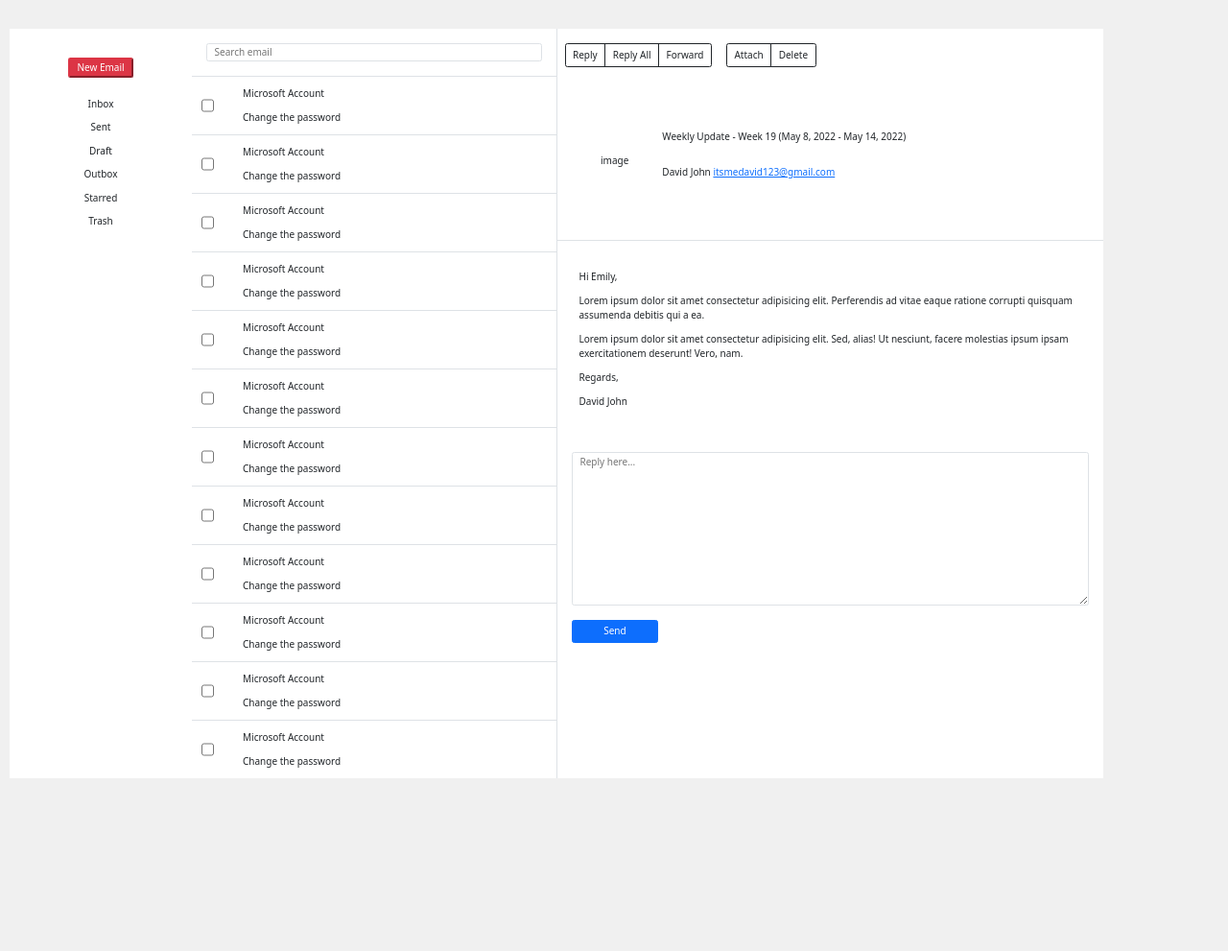
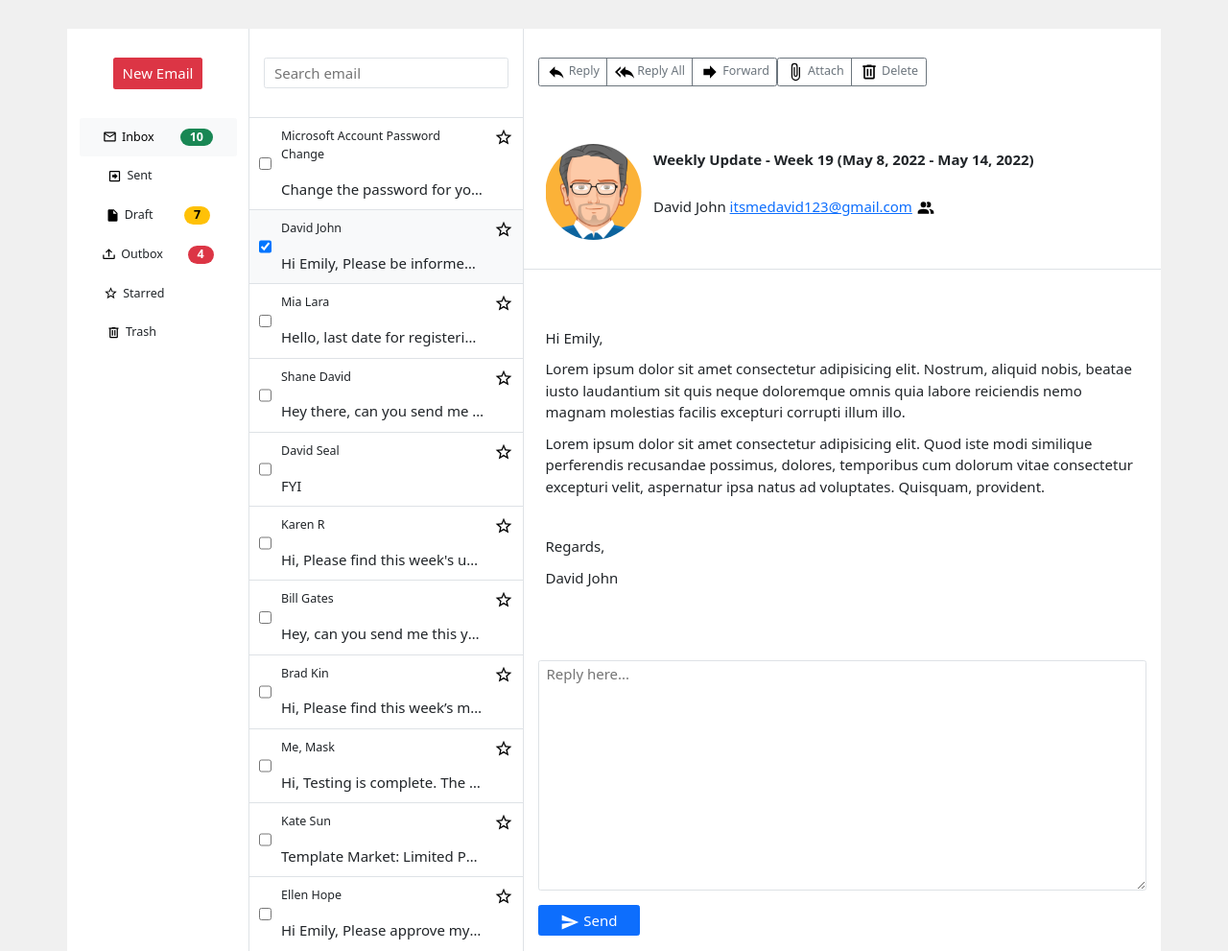
Before and after one commit to Derek-Lim/bootstrap-email-lim, a plain HTML site: page index.html in a window 1280 px wide. Shown: the whole page at 96% size. Before the commit the page ends 811 px from the top, so only its background shows below. Drawn offline with nearby package versions, Linux system fonts and the light colour scheme.

Commit message:
Add icons.

```diff
--- a/index.html
+++ b/index.html
@@ -7,153 +7,207 @@
   <link rel="stylesheet" href="style.css">
   <title>Bootstrap Grid Project</title>
 </head>
-<body>
+<body class="d-flex justify-content-center">
   <script src="https://cdn.jsdelivr.net/npm/bootstrap@5.0.2/dist/js/bootstrap.bundle.min.js" integrity="sha384-MrcW6ZMFYlzcLA8Nl+NtUVF0sA7MsXsP1UyJoMp4YLEuNSfAP+JcXn/tWtIaxVXM" crossorigin="anonymous"></script>
 
   <div class="container mx-3 mt-5">
-    <div class="row">
-
-      <div class="col-2 d-none d-lg-block p-5">
-        <div class="row justify-content-center">
-          <button type="button" class="col-auto btn-danger rounded mb-4">New Email</button>
-          <button class="btn">Inbox</button>
-          <button class="btn">Sent</button>
-          <button class="btn">Draft</button>
-          <button class="btn">Outbox</button>
-          <button class="btn">Starred</button>
-          <button class="btn">Trash</button>
+    <div class="row bg-white">
+      <div class="col-2 d-none d-lg-block p-3 py-5 border-end">
+        <div class="row justify-content-center mx-1">
+          <button type="button" class="col-auto btn-danger rounded mb-4 border-0 fs-4 px-3 py-2 mb-5">New Email</button>
+          <button class="btn btn-light text-start d-flex flex-row justify-content-around p-3">
+            <div class="d-flex gap-2 align-items-center">
+              <img src="email-outline.svg" alt="" height="15">
+              <div class="fs-5">Inbox</div>
+            </div>
+            <div class="btn-success rounded-pill px-3 fs-5 fw-bold">10</div>
+          </button>
+          <button class="btn text-start d-flex flex-row justify-content-around p-3">
+            <div class="d-flex gap-2 align-items-center">
+              <img src="arrow-right-bold-box-outline.svg" alt="" height="15">
+              <div class="fs-5">Sent</div>
+            </div>
+            <div class="btn-success rounded-pill px-3 fs-5 fw-bold"></div>
+          </button>
+          <button class="btn text-start d-flex flex-row justify-content-around p-3">
+            <div class="d-flex gap-2 align-items-center">
+              <img src="file.svg" alt="" height="15">
+              <div class="fs-5">Draft</div>
+            </div>
+            <div class="btn-warning rounded-pill px-3 fs-5 fw-bold">7</div>
+          </button>
+          <button class="btn text-start d-flex flex-row justify-content-around p-3">
+            <div class="d-flex gap-2 align-items-center">
+              <img src="tray-arrow-up.svg" alt="" height="15">
+              <div class="fs-5">Outbox</div>
+            </div>
+            <div class="btn-danger rounded-pill px-3 fs-5 fw-bold">4</div>
+          </button>
+          <button class="btn text-start d-flex flex-row justify-content-around p-3">
+            <div class="d-flex gap-2 align-items-center">
+              <img src="star-outline.svg" alt="" height="15">
+              <div class="fs-5">Starred</div>
+            </div>
+            <div class="btn-success rounded-pill px-3 fs-5 fw-bold"></div>
+          </button>
+          <button class="btn text-start d-flex flex-row justify-content-around p-3">
+            <div class="d-flex gap-2 align-items-center">
+              <img src="trash-can-outline.svg" alt="" height="15">
+              <div class="fs-5">Trash</div>
+            </div>
+            <div class="btn-success rounded-pill px-3 fs-5 fw-bold"></div>
+          </button>
         </div>
       </div>
-
-      <div class="col-md-3 col-lg-4">
-
-        <div class="row p-4">
-          <input type="text" placeholder="Search email" class="col border rounded">
-        </div>
-
-        <div class="row p-3 border-top">
-          <input type="checkbox" class="col-auto">
-          <div class="col px-5 d-grid gap-3">
-            <div>Microsoft Account</div>
-            <div>Change the password</div>
-          </div>
+      <div class="col-md-3 col-lg-3">
+        <div class="row p-4 py-5">
+          <input type="text" placeholder="Search email" class="searchbar col border rounded fs-4 p-3 py-4">
         </div>
         <div class="row p-3 border-top">
           <input type="checkbox" class="col-auto">
-          <div class="col px-5 d-grid gap-3">
-            <div>Microsoft Account</div>
-            <div>Change the password</div>
+          <div class="col px-3 d-grid gap-4">
+            <div class="fs-5">Microsoft Account Password Change</div>
+            <div class="text-truncate fs-4">Change the password for your Microsoft Account</div>
           </div>
+          <img src="star-outline.svg" alt="" height="20" class="col-auto p-0">
+        </div>
+        <div class="row p-3 border-top bg-light">
+          <input type="checkbox" checked class="col-auto">
+          <div class="col px-3 d-grid gap-4">
+            <div class="fs-5">David John</div>
+            <div class="text-truncate fs-4">Hi Emily, Please be informed that</div>
+          </div>
+          <img src="star-outline.svg" alt="" height="20" class="col-auto p-0">
         </div>
         <div class="row p-3 border-top">
           <input type="checkbox" class="col-auto">
-          <div class="col px-5 d-grid gap-3">
-            <div>Microsoft Account</div>
-            <div>Change the password</div>
+          <div class="col px-3 d-grid gap-4">
+            <div class="fs-5">Mia Lara</div>
+            <div class="text-truncate fs-4">Hello, last date for registering for the annual music event </div>
           </div>
+          <img src="star-outline.svg" alt="" height="20" class="col-auto p-0">
         </div>
         <div class="row p-3 border-top">
           <input type="checkbox" class="col-auto">
-          <div class="col px-5 d-grid gap-3">
-            <div>Microsoft Account</div>
-            <div>Change the password</div>
+          <div class="col px-3 d-grid gap-4">
+            <div class="fs-5">Shane David</div>
+            <div class="text-truncate fs-4">Hey there, can you send me this year’s holiday calendar</div>
           </div>
+          <img src="star-outline.svg" alt="" height="20" class="col-auto p-0">
         </div>
         <div class="row p-3 border-top">
           <input type="checkbox" class="col-auto">
-          <div class="col px-5 d-grid gap-3">
-            <div>Microsoft Account</div>
-            <div>Change the password</div>
+          <div class="col px-3 d-grid gap-4">
+            <div class="fs-5">David Seal</div>
+            <div class="text-truncate fs-4">FYI</div>
           </div>
+          <img src="star-outline.svg" alt="" height="20" class="col-auto p-0">
         </div>
         <div class="row p-3 border-top">
           <input type="checkbox" class="col-auto">
-          <div class="col px-5 d-grid gap-3">
-            <div>Microsoft Account</div>
-            <div>Change the password</div>
+          <div class="col px-3 d-grid gap-4">
+            <div class="fs-5">Karen R</div>
+            <div class="text-truncate fs-4">Hi, Please find this week's update</div>
           </div>
+          <img src="star-outline.svg" alt="" height="20" class="col-auto p-0">
         </div>
         <div class="row p-3 border-top">
           <input type="checkbox" class="col-auto">
-          <div class="col px-5 d-grid gap-3">
-            <div>Microsoft Account</div>
-            <div>Change the password</div>
+          <div class="col px-3 d-grid gap-4">
+            <div class="fs-5">Bill Gates</div>
+            <div class="text-truncate fs-4">Hey, can you send me this year’s holiday calendar ?</div>
           </div>
+          <img src="star-outline.svg" alt="" height="20" class="col-auto p-0">
         </div>
         <div class="row p-3 border-top">
           <input type="checkbox" class="col-auto">
-          <div class="col px-5 d-grid gap-3">
-            <div>Microsoft Account</div>
-            <div>Change the password</div>
+          <div class="col px-3 d-grid gap-4">
+            <div class="fs-5">Brad Kin</div>
+            <div class="text-truncate fs-4">Hi, Please find this week’s monitoring report in the attachment</div>
           </div>
+          <img src="star-outline.svg" alt="" height="20" class="col-auto p-0">
         </div>
         <div class="row p-3 border-top">
           <input type="checkbox" class="col-auto">
-          <div class="col px-5 d-grid gap-3">
-            <div>Microsoft Account</div>
-            <div>Change the password</div>
+          <div class="col px-3 d-grid gap-4">
+            <div class="fs-5">Me, Mask</div>
+            <div class="text-truncate fs-4">Hi, Testing is complete. The system is ready to go live.</div>
           </div>
+          <img src="star-outline.svg" alt="" height="20" class="col-auto p-0">
         </div>
         <div class="row p-3 border-top">
           <input type="checkbox" class="col-auto">
-          <div class="col px-5 d-grid gap-3">
-            <div>Microsoft Account</div>
-            <div>Change the password</div>
+          <div class="col px-3 d-grid gap-4">
+            <div class="fs-5">Kate Sun</div>
+            <div class="text-truncate fs-4">Template Market: Limited Period Offer!!!</div>
           </div>
+          <img src="star-outline.svg" alt="" height="20" class="col-auto p-0">
         </div>
         <div class="row p-3 border-top">
           <input type="checkbox" class="col-auto">
-          <div class="col px-5 d-grid gap-3">
-            <div>Microsoft Account</div>
-            <div>Change the password</div>
+          <div class="col px-3 d-grid gap-4">
+            <div class="fs-5">Ellen Hope</div>
+            <div class="text-truncate fs-4">Hi Emily, Please approve my leaves for 10 days from 10th</div>
+          </div>
+          <img src="star-outline.svg" alt="" height="20" class="col-auto p-0">
+        </div>
+      </div>
+      <div class="col-9 col-lg-7 d-none d-md-block border-start">
+        <div class="row p-4 py-5">
+          <div class="col-auto btn-group px-0">
+            <button class="btn btn-outline-secondary fs-5">
+              <img src="reply.svg" alt="" height="20">
+              Reply
+            </button>
+            <button class="btn btn-outline-secondary fs-5">
+              <img src="reply-all.svg" alt="" height="20">
+              Reply All
+            </button>
+            <button class="btn btn-outline-secondary fs-5">
+              <img src="forward.svg" alt="" srcset="" height="20">
+              Forward
+            </button>
+          </div>
+          <div class="col-auto btn-group px-0">
+            <button class="btn btn-outline-secondary fs-5">
+              <img src="paperclip.svg" alt="" height="20">
+              Attach
+            </button>
+            <button class="btn btn-outline-secondary fs-5">
+              <img src="trash-can-outline.svg" alt="" height="20">
+              Delete
+            </button>
           </div>
         </div>
-        <div class="row p-3 border-top">
-          <input type="checkbox" class="col-auto">
-          <div class="col px-5 d-grid gap-3">
-            <div>Microsoft Account</div>
-            <div>Change the password</div>
+        <div class="row px-4 border-bottom">
+          <img src="avatar1.png" alt="" height="100" class="col-auto my-5 rounded-circle">
+          <div class="col-9 p-2 my-5 d-grid gap-3">
+            <div class="fw-bold fs-4">Weekly Update - Week 19 (May 8, 2022 - May 14, 2022)</div>
+            <div class="fs-4">
+              David John
+              <a href="" class="fs-4">itsmedavid123@gmail.com</a>
+              <img src="account-multiple.svg" alt="" height="20">
+            </div>
           </div>
         </div>
-
-      </div>
-
-      <div class="col-9 col-lg-6 d-none d-md-block border-start">
-
-        <div class="row py-4">
-          <div class="col-auto btn-group">
-            <button class="btn btn-outline-dark">Reply</button>
-            <button class="btn btn-outline-dark">Reply All</button>
-            <button class="btn btn-outline-dark">Forward</button>
-          </div>
-          <div class="col-auto btn-group">
-            <button class="btn btn-outline-dark">Attach</button>
-            <button class="btn btn-outline-dark">Delete</button>
-          </div>
+        <div class="row row-cols-1 gap-3 px-4 py-5 my-5">
+          <div class="col fs-4">Hi Emily,</div>
+          <div class="col fs-4">Lorem ipsum dolor sit amet consectetur adipisicing elit. Nostrum, aliquid nobis, beatae iusto laudantium sit quis neque doloremque omnis quia labore reiciendis nemo magnam molestias facilis excepturi corrupti illum illo.</div>
+          <div class="col fs-4">Lorem ipsum dolor sit amet consectetur adipisicing elit. Quod iste modi similique perferendis recusandae possimus, dolores, temporibus cum dolorum vitae consectetur excepturi velit, aspernatur ipsa natus ad voluptates. Quisquam, provident.</div>
+          <div class="col fs-4"></div>
+          <div class="col fs-4"></div>
+          <div class="col fs-4"></div>
+          <div class="col fs-4">Regards,</div>
+          <div class="col fs-4">David John</div>
         </div>
-
-        <div class="row p-4 border-bottom">
-          <div class="col-auto p-5 my-5">image</div>
-          <div class="col-auto p-2 my-5 d-grid gap-3">
-            <div>Weekly Update - Week 19 (May 8, 2022 - May 14, 2022)</div>
-            <div>David John <a href="">itsmedavid123@gmail.com</a></div>
-          </div>
-        </div>
-
-        <div class="row row-cols-1 gap-3 px-4 py-5">
-          <div class="col">Hi Emily,</div>
-          <div class="col">Lorem ipsum dolor sit amet consectetur adipisicing elit. Perferendis ad vitae eaque ratione corrupti quisquam assumenda debitis qui a ea.</div>
-          <div class="col">Lorem ipsum dolor sit amet consectetur adipisicing elit. Sed, alias! Ut nesciunt, facere molestias ipsum ipsam exercitationem deserunt! Vero, nam.</div>
-          <div class="col">Regards,</div>
-          <div class="col">David John</div>
-        </div>
-
         <div class="row p-4 d-grid gap-4">
-          <textarea name="" id="" placeholder="Reply here..." class="border rounded"></textarea>
-          <button class="col-2 btn btn-primary">Send</button>
+          <textarea name="" id="" placeholder="Reply here..." class="border rounded fs-4"></textarea>
+          <button class="col-2 btn btn-primary fs-4">
+            <img src="send.svg" alt="" height="20" class="send">
+            Send
+          </button>
         </div>
       </div>
-
     </div>
   </div>
 </body>
--- a/style.css
+++ b/style.css
@@ -6,11 +6,18 @@ body {
   background-color: rgb(240, 240, 240);
 }
 
-div {
-  background-color: white;
-  /* border: 1px solid black; */
+/* div {
+  border: 1px solid black;
+} */
+
+.searchbar {
+  height: 4vh;
 }
 
 textarea {
-  height: 20vh;
+  height: 30vh;
 }
+
+.send {
+  filter: invert(1);
+}
```
Also changed, not shown: account-multiple.svg (added), arrow-right-bold-box-outline.svg (added), avatar1.png (added), email-outline.svg (added), file.svg (added), forward.svg (added), paperclip.svg (added), reply-all.svg (added), reply.svg (added), send.svg (added), star-outline.svg (added), star.svg (added), trash-can-outline.svg (added), tray-arrow-up.svg (added).
